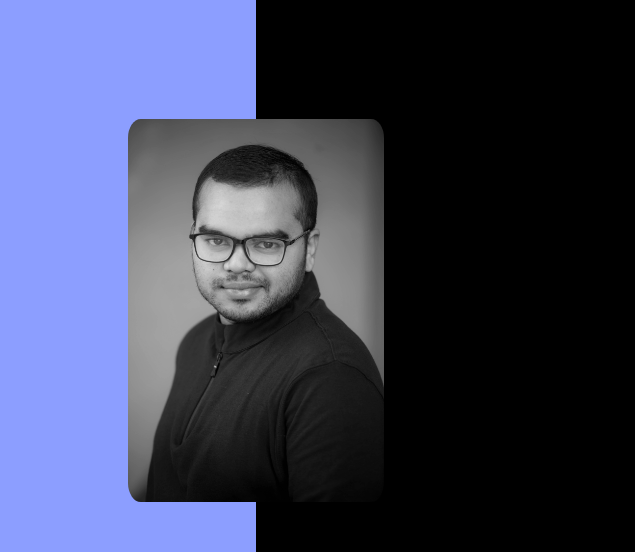
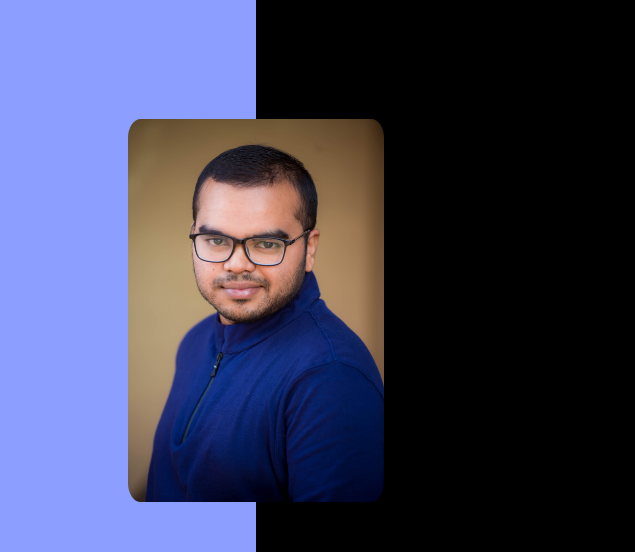
Before and after one commit to rbs-shishir/rbs-shishir.github.io, a plain HTML site: page index.html in a window 1280 px wide. Shown: the part 201-753 px from the top of the page, 0-635 px from the left. Drawn offline with Linux system fonts and the light colour scheme.

Commit message:
color corrected

```diff
--- a/assets/css/style.css
+++ b/assets/css/style.css
@@ -103,7 +103,7 @@ main > * {
 .right_column img {
     width: 50%;
     border-radius: 5%;
-    filter: grayscale(1);
+    filter: none;
     cursor: pointer;
     transition: filter 1s;
 }
```
